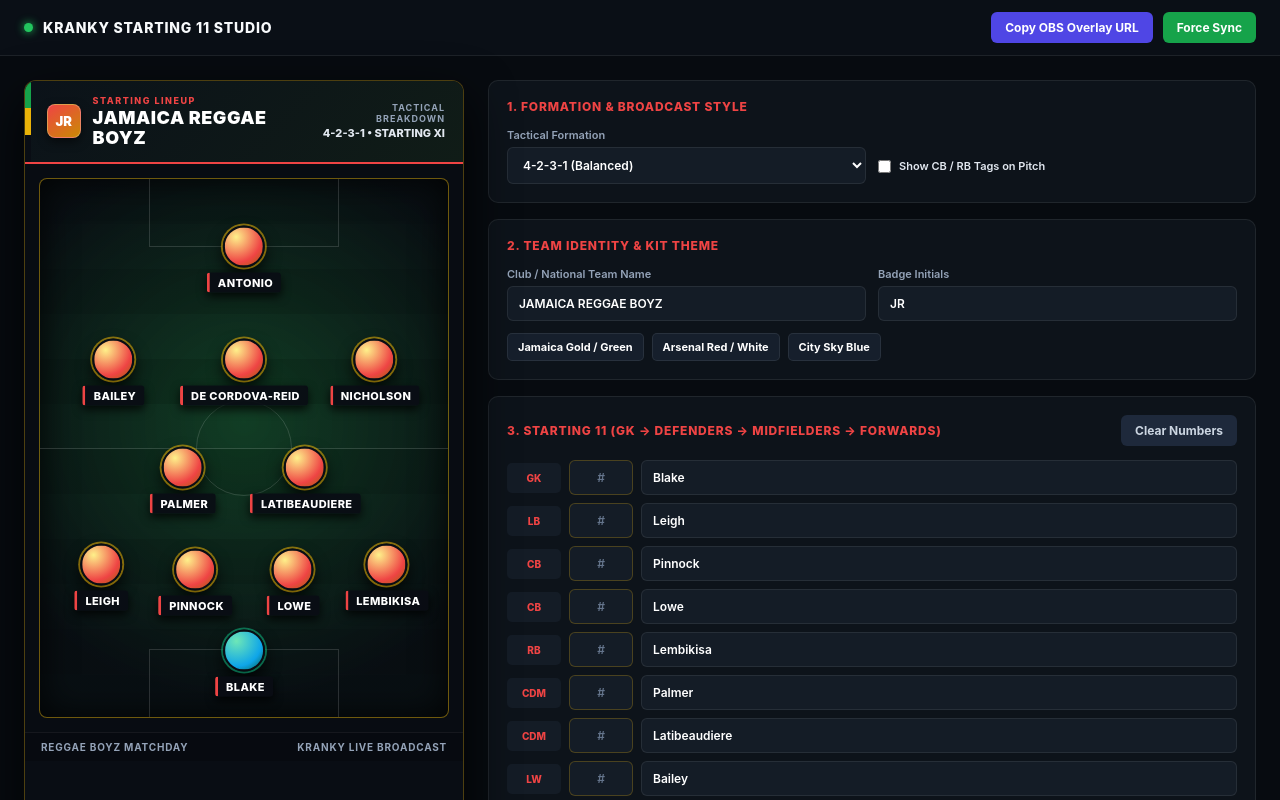
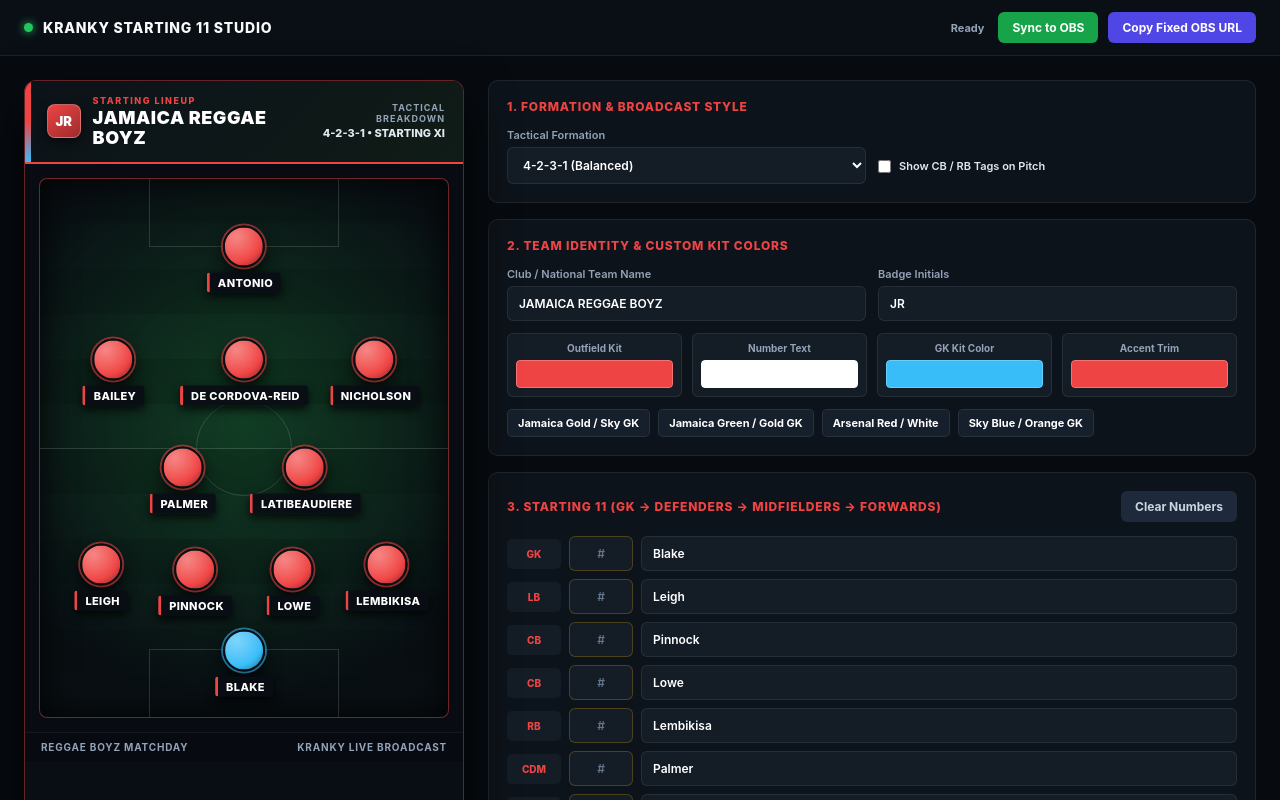
Before and after one commit to spencber/kranky-starting-11, a plain HTML site: page index.html in a window 1280 px wide. Both pictures are taken after a click on the button "Arsenal Red / White". Shown: the top 800 px of the page. Drawn offline with Linux system fonts and the light colour scheme.

Commit message:
Update index.html

```diff
--- a/index.html
+++ b/index.html
@@ -12,7 +12,9 @@
       --border-subtle: rgba(255, 255, 255, 0.08);
       --kit-primary: #eab308;
       --kit-text: #090d16;
-      --gk-primary: #10b981;
+      --gk-primary: #38bdf8;
+      --gk-text: #090d16;
+      --accent-color: #eab308;
       --text-main: #f8fafc;
       --text-muted: #94a3b8;
     }
@@ -60,7 +62,15 @@
 
     .topbar-actions {
       display: flex;
+      align-items: center;
       gap: 10px;
+    }
+
+    .sync-status {
+      font-size: 11px;
+      font-weight: 700;
+      color: #94a3b8;
+      margin-right: 4px;
     }
 
     .btn {
@@ -87,6 +97,10 @@
       color: white;
     }
 
+    .btn-green:hover {
+      background: #15803d;
+    }
+
     .btn-ghost {
       background: #1e293b;
       color: #cbd5e1;
@@ -111,7 +125,7 @@
       width: 440px;
       background: #090d14;
       border-radius: 12px;
-      border: 1px solid rgba(234, 179, 8, 0.3);
+      border: 1px solid color-mix(in srgb, var(--accent-color) 40%, transparent);
       overflow: hidden;
       box-shadow: 0 20px 50px rgba(0, 0, 0, 0.85);
       position: relative;
@@ -121,7 +135,7 @@
       position: relative;
       padding: 14px 18px 14px 22px;
       background: linear-gradient(135deg, #0b1219 0%, #101c17 100%);
-      border-bottom: 2px solid var(--kit-primary);
+      border-bottom: 2px solid var(--accent-color);
       display: flex;
       align-items: center;
       justify-content: space-between;
@@ -136,9 +150,9 @@
       width: 6px;
       background: linear-gradient(
         to bottom,
-        #16a34a 0%, #16a34a 33.3%,
-        #eab308 33.3%, #eab308 66.6%,
-        #090d14 66.6%, #090d14 100%
+        var(--kit-primary) 0%,
+        var(--accent-color) 50%,
+        var(--gk-primary) 100%
       );
     }
 
@@ -152,7 +166,7 @@
       width: 34px;
       height: 34px;
       border-radius: 8px;
-      background: linear-gradient(145deg, var(--kit-primary), #ca8a04);
+      background: linear-gradient(145deg, var(--kit-primary), color-mix(in srgb, var(--kit-primary) 65%, #000));
       color: var(--kit-text);
       font-weight: 900;
       font-size: 13px;
@@ -167,7 +181,7 @@
       font-size: 9px;
       font-weight: 800;
       letter-spacing: 1.5px;
-      color: var(--kit-primary);
+      color: var(--accent-color);
       text-transform: uppercase;
       margin-bottom: 2px;
     }
@@ -211,7 +225,7 @@
       width: 100%;
       height: 540px;
       border-radius: 8px;
-      border: 1.5px solid rgba(234, 179, 8, 0.45);
+      border: 1.5px solid color-mix(in srgb, var(--accent-color) 45%, transparent);
       overflow: hidden;
       background:
         radial-gradient(circle at 50% 45%, rgba(22, 163, 74, 0.22) 0%, rgba(8, 13, 18, 0.92) 78%),
@@ -267,7 +281,7 @@
       border-bottom: none;
     }
 
-    /* --- PLAYER TOKENS --- */
+    /* --- PLAYER TOKENS (Dynamic 3D Glossy Shading from Color Pickers) --- */
     .player-node {
       position: absolute;
       transform: translate(-50%, -50%);
@@ -281,7 +295,12 @@
       width: 42px;
       height: 42px;
       border-radius: 50%;
-      background: radial-gradient(circle at 30% 25%, #fef08a 0%, var(--kit-primary) 65%, #a16207 100%);
+      background: radial-gradient(
+        circle at 30% 25%,
+        color-mix(in srgb, var(--kit-primary) 65%, #ffffff) 0%,
+        var(--kit-primary) 65%,
+        color-mix(in srgb, var(--kit-primary) 55%, #000000) 100%
+      );
       color: var(--kit-text);
       font-weight: 900;
       font-size: 16px;
@@ -290,15 +309,20 @@
       justify-content: center;
       border: 2px solid #090d14;
       box-shadow:
-        0 0 0 2px rgba(234, 179, 8, 0.55),
+        0 0 0 2px color-mix(in srgb, var(--kit-primary) 55%, transparent),
         0 8px 16px rgba(0, 0, 0, 0.85);
     }
 
     .jersey-token.gk {
-      background: radial-gradient(circle at 30% 25%, #6ee7b7 0%, var(--gk-primary) 65%, #065f46 100%);
-      color: #ffffff;
+      background: radial-gradient(
+        circle at 30% 25%,
+        color-mix(in srgb, var(--gk-primary) 65%, #ffffff) 0%,
+        var(--gk-primary) 65%,
+        color-mix(in srgb, var(--gk-primary) 55%, #000000) 100%
+      );
+      color: var(--gk-text);
       box-shadow:
-        0 0 0 2px rgba(16, 185, 129, 0.55),
+        0 0 0 2px color-mix(in srgb, var(--gk-primary) 55%, transparent),
         0 8px 16px rgba(0, 0, 0, 0.85);
     }
 
@@ -310,8 +334,8 @@
       font-size: 8px;
       font-weight: 800;
       background: #090d14;
-      color: var(--kit-primary);
-      border: 1px solid rgba(234, 179, 8, 0.4);
+      color: var(--accent-color);
+      border: 1px solid color-mix(in srgb, var(--accent-color) 45%, transparent);
       border-radius: 3px;
       letter-spacing: 0.5px;
     }
@@ -324,7 +348,7 @@
       margin-top: 5px;
       padding: 3px 8px;
       background: rgba(9, 13, 20, 0.92);
-      border-left: 3px solid var(--kit-primary);
+      border-left: 3px solid var(--accent-color);
       border-radius: 3px;
       font-size: 11px;
       font-weight: 800;
@@ -374,13 +398,57 @@
       font-weight: 800;
       text-transform: uppercase;
       letter-spacing: 0.8px;
-      color: var(--kit-primary);
+      color: var(--accent-color);
     }
 
     .grid-2 {
       display: grid;
       grid-template-columns: 1fr 1fr;
       gap: 12px;
+    }
+
+    .color-grid {
+      display: grid;
+      grid-template-columns: repeat(4, 1fr);
+      gap: 10px;
+      margin-top: 12px;
+    }
+
+    .color-box {
+      background: var(--bg-input);
+      border: 1px solid var(--border-subtle);
+      border-radius: 6px;
+      padding: 8px;
+      display: flex;
+      flex-direction: column;
+      align-items: center;
+      gap: 6px;
+    }
+
+    .color-box span {
+      font-size: 10px;
+      font-weight: 700;
+      color: var(--text-muted);
+      text-align: center;
+    }
+
+    input[type="color"] {
+      -webkit-appearance: none;
+      border: none;
+      width: 100%;
+      height: 28px;
+      border-radius: 4px;
+      cursor: pointer;
+      background: transparent;
+    }
+
+    input[type="color"]::-webkit-color-swatch-wrapper {
+      padding: 0;
+    }
+
+    input[type="color"]::-webkit-color-swatch {
+      border: 1px solid rgba(255, 255, 255, 0.25);
+      border-radius: 4px;
     }
 
     label {
@@ -409,6 +477,7 @@
 
     .preset-row {
       display: flex;
+      flex-wrap: wrap;
       gap: 8px;
       margin-top: 12px;
     }
@@ -422,6 +491,10 @@
       background: #161f2c;
       color: white;
       cursor: pointer;
+    }
+
+    .preset-btn:hover {
+      background: #233044;
     }
 
     /* Ordered List (GK -> Defenders -> Midfielders -> Forwards) */
@@ -441,7 +514,7 @@
     .pos-tag-static {
       font-size: 10px;
       font-weight: 800;
-      color: var(--kit-primary);
+      color: var(--accent-color);
       text-align: center;
       background: #141c26;
       padding: 9px 4px;
@@ -480,8 +553,9 @@
       <span>Kranky Starting 11 Studio</span>
     </div>
     <div class="topbar-actions">
-      <button class="btn btn-primary" onclick="copyObsUrl()">Copy OBS Overlay URL</button>
-      <button class="btn btn-green" onclick="renderPitch()">Force Sync</button>
+      <span class="sync-status" id="syncStatusText">Ready</span>
+      <button class="btn btn-green" onclick="pushCloudSync()">Sync to OBS</button>
+      <button class="btn btn-primary" onclick="copyObsUrl()">Copy Fixed OBS URL</button>
     </div>
   </header>
 
@@ -513,7 +587,7 @@
       </div>
 
       <div class="graphic-footer">
-        <span>REGGAE BOYZ MATCHDAY</span>
+        <span id="footerLeft">REGGAE BOYZ MATCHDAY</span>
         <span>KRANKY LIVE BROADCAST</span>
       </div>
     </section>
@@ -549,7 +623,7 @@
 
       <div class="panel-card">
         <div class="panel-header-row">
-          <div class="panel-title">2. Team Identity & Kit Theme</div>
+          <div class="panel-title">2. Team Identity & Custom Kit Colors</div>
         </div>
         <div class="grid-2">
           <div>
@@ -561,10 +635,32 @@
             <input type="text" id="badgeInput" value="JR" maxlength="3" oninput="renderPitch()" />
           </div>
         </div>
+
+        <!-- 4 Custom Color Pickers -->
+        <div class="color-grid">
+          <div class="color-box">
+            <span>Outfield Kit</span>
+            <input type="color" id="kitColorPicker" value="#eab308" oninput="updateColorsFromPickers()" />
+          </div>
+          <div class="color-box">
+            <span>Number Text</span>
+            <input type="color" id="kitTextPicker" value="#090d16" oninput="updateColorsFromPickers()" />
+          </div>
+          <div class="color-box">
+            <span>GK Kit Color</span>
+            <input type="color" id="gkColorPicker" value="#38bdf8" oninput="updateColorsFromPickers()" />
+          </div>
+          <div class="color-box">
+            <span>Accent Trim</span>
+            <input type="color" id="accentColorPicker" value="#eab308" oninput="updateColorsFromPickers()" />
+          </div>
+        </div>
+
         <div class="preset-row">
-          <button class="preset-btn" onclick="applyPreset('#eab308', '#090d16', '#10b981')">Jamaica Gold / Green</button>
-          <button class="preset-btn" onclick="applyPreset('#ef4444', '#ffffff', '#0ea5e9')">Arsenal Red / White</button>
-          <button class="preset-btn" onclick="applyPreset('#38bdf8', '#090d16', '#f59e0b')">City Sky Blue</button>
+          <button class="preset-btn" onclick="applyPreset('#eab308', '#090d16', '#38bdf8', '#eab308')">Jamaica Gold / Sky GK</button>
+          <button class="preset-btn" onclick="applyPreset('#16a34a', '#ffffff', '#eab308', '#eab308')">Jamaica Green / Gold GK</button>
+          <button class="preset-btn" onclick="applyPreset('#ef4444', '#ffffff', '#38bdf8', '#ef4444')">Arsenal Red / White</button>
+          <button class="preset-btn" onclick="applyPreset('#38bdf8', '#090d16', '#f97316', '#38bdf8')">Sky Blue / Orange GK</button>
         </div>
       </div>
 
@@ -579,6 +675,9 @@
   </main>
 
   <script>
+    /* Cloud Sync Channel so OBS Refresh always pulls your latest Chrome edits */
+    const SYNC_CHANNEL = "kranky_starting_11_spencber_live_v1";
+
     const FORMATIONS = {
       "4-2-3-1": [
         { pos: "GK", x: 50, y: 90 },
@@ -689,7 +788,8 @@
     let currentColors = {
       primary: "#eab308",
       text: "#090d16",
-      gk: "#10b981"
+      gk: "#38bdf8",
+      accent: "#eab308"
     };
 
     let squad = [
@@ -705,6 +805,45 @@
       { num: "", name: "Nicholson" },
       { num: "", name: "Antonio" }
     ];
+
+    /* Auto-choose crisp dark or white text on GK token based on brightness */
+    function getContrastText(hex) {
+      const clean = hex.replace("#", "");
+      const r = parseInt(clean.substr(0, 2), 16);
+      const g = parseInt(clean.substr(2, 2), 16);
+      const b = parseInt(clean.substr(4, 2), 16);
+      const yiq = (r * 299 + g * 587 + b * 114) / 1000;
+      return yiq >= 145 ? "#090d16" : "#ffffff";
+    }
+
+    function applyColorVars(colors) {
+      currentColors = colors;
+      document.documentElement.style.setProperty("--kit-primary", colors.primary);
+      document.documentElement.style.setProperty("--kit-text", colors.text);
+      document.documentElement.style.setProperty("--gk-primary", colors.gk);
+      document.documentElement.style.setProperty("--gk-text", getContrastText(colors.gk));
+      document.documentElement.style.setProperty("--accent-color", colors.accent || colors.primary);
+
+      document.getElementById("kitColorPicker").value = colors.primary;
+      document.getElementById("kitTextPicker").value = colors.text;
+      document.getElementById("gkColorPicker").value = colors.gk;
+      document.getElementById("accentColorPicker").value = colors.accent || colors.primary;
+    }
+
+    function updateColorsFromPickers() {
+      applyColorVars({
+        primary: document.getElementById("kitColorPicker").value,
+        text: document.getElementById("kitTextPicker").value,
+        gk: document.getElementById("gkColorPicker").value,
+        accent: document.getElementById("accentColorPicker").value
+      });
+      saveLocal();
+    }
+
+    function applyPreset(primary, text, gk, accent) {
+      applyColorVars({ primary, text, gk, accent });
+      saveLocal();
+    }
 
     function buildInputs() {
       const container = document.getElementById("playerInputsContainer");
@@ -754,14 +893,7 @@
     function togglePositions() {
       const show = document.getElementById("togglePosCheck").checked;
       document.getElementById("pitchCanvas").classList.toggle("show-pos", show);
-    }
-
-    function applyPreset(primary, text, gk) {
-      currentColors = { primary, text, gk };
-      document.documentElement.style.setProperty("--kit-primary", primary);
-      document.documentElement.style.setProperty("--kit-text", text);
-      document.documentElement.style.setProperty("--gk-primary", gk);
-      saveState();
+      saveLocal();
     }
 
     function renderPitch() {
@@ -784,7 +916,6 @@
         node.style.left = `${spot.x}%`;
         node.style.top = `${spot.y}%`;
 
-        /* Only shows the number you type in — stays blank until you enter it */
         const displayNum = player.num ? player.num.trim() : "";
         const isGk = i === 0 ? "gk" : "";
 
@@ -796,7 +927,7 @@
         layer.appendChild(node);
       });
 
-      saveState();
+      saveLocal();
     }
 
     function getStateObject() {
@@ -822,55 +953,87 @@
         document.getElementById("pitchCanvas").classList.toggle("show-pos", parsed.showPos);
       }
       if (parsed.colors) {
-        currentColors = parsed.colors;
-        document.documentElement.style.setProperty("--kit-primary", parsed.colors.primary);
-        document.documentElement.style.setProperty("--kit-text", parsed.colors.text);
-        document.documentElement.style.setProperty("--gk-primary", parsed.colors.gk);
+        applyColorVars(parsed.colors);
       }
       if (Array.isArray(parsed.squad) && parsed.squad.length === 11) {
         squad = parsed.squad;
       }
     }
 
-    function saveState() {
-      localStorage.setItem("kranky_starting_11_v3", JSON.stringify(getStateObject()));
+    function saveLocal() {
+      localStorage.setItem("kranky_starting_11_v4", JSON.stringify(getStateObject()));
     }
 
-    function loadState() {
+    /* Push state to cloud so OBS Refresh button pulls updates automatically */
+    async function pushCloudSync() {
+      const statusEl = document.getElementById("syncStatusText");
+      statusEl.textContent = "Syncing...";
+      statusEl.style.color = "#eab308";
+      try {
+        await fetch(`https://ntfy.sh/${SYNC_CHANNEL}`, {
+          method: "POST",
+          body: JSON.stringify(getStateObject())
+        });
+        statusEl.textContent = "Synced! Hit Refresh in OBS";
+        statusEl.style.color = "#22c55e";
+      } catch (e) {
+        statusEl.textContent = "Sync failed";
+        statusEl.style.color = "#ef4444";
+      }
+    }
+
+    /* Pull latest state from cloud when OBS loads or refreshes */
+    async function pullCloudSync() {
+      try {
+        const res = await fetch(`https://ntfy.sh/${SYNC_CHANNEL}/json?poll=1&since=24h`, {
+          cache: "no-store"
+        });
+        const text = await res.text();
+        const lines = text.trim().split("\n").filter(Boolean);
+        if (lines.length > 0) {
+          const lastEvent = JSON.parse(lines[lines.length - 1]);
+          if (lastEvent && lastEvent.message) {
+            const state = JSON.parse(lastEvent.message);
+            applyStateObject(state);
+            buildInputs();
+            renderPitch();
+          }
+        }
+      } catch (e) {}
+    }
+
+    async function initApp() {
       const params = new URLSearchParams(window.location.search);
-      if (params.get("obs") === "1") {
+      const isObs = params.get("obs") === "1";
+
+      if (isObs) {
         document.body.classList.add("obs-mode");
       }
 
-      const dataParam = params.get("data");
-      if (dataParam) {
-        try {
-          const decoded = JSON.parse(decodeURIComponent(escape(atob(dataParam))));
-          applyStateObject(decoded);
-          return;
-        } catch (e) {}
-      }
-
-      const saved = localStorage.getItem("kranky_starting_11_v3");
+      // Load local first for instant render
+      const saved = localStorage.getItem("kranky_starting_11_v4");
       if (saved) {
         try {
           applyStateObject(JSON.parse(saved));
         } catch (e) {}
       }
+
+      buildInputs();
+      renderPitch();
+
+      // If in OBS mode, fetch latest synced lineup from Chrome
+      if (isObs) {
+        await pullCloudSync();
+      }
     }
 
     function copyObsUrl() {
-      const url = new URL(window.location.origin + window.location.pathname);
-      url.searchParams.set("obs", "1");
-      const encoded = btoa(unescape(encodeURIComponent(JSON.stringify(getStateObject()))));
-      url.searchParams.set("data", encoded);
-      navigator.clipboard.writeText(url.toString());
-      alert("Copied OBS Overlay URL with your exact lineup & formation! Paste it into your OBS Browser Source URL.");
+      const fixedUrl = `${window.location.origin}${window.location.pathname}?obs=1`;
+      navigator.clipboard.writeText(fixedUrl);
+      alert("Copied Fixed OBS URL:\n" + fixedUrl + "\n\nPaste this ONCE into OBS Properties. From now on, just click 'Sync to OBS' here and hit 'Refresh' in OBS!");
     }
 
-    loadState();
-    buildInputs();
-    renderPitch();
+    initApp();
   </script>
 </body>
 </html>
```
